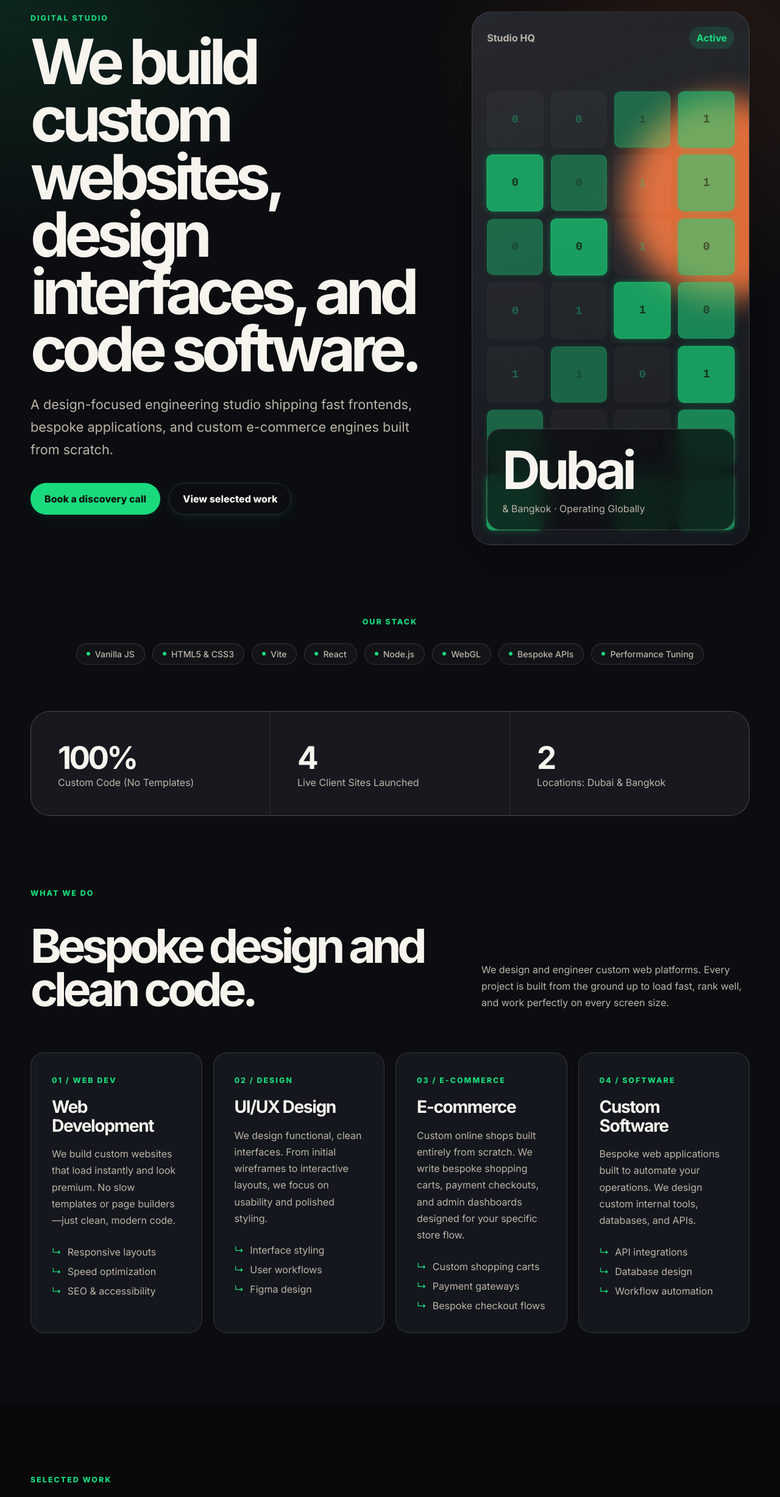
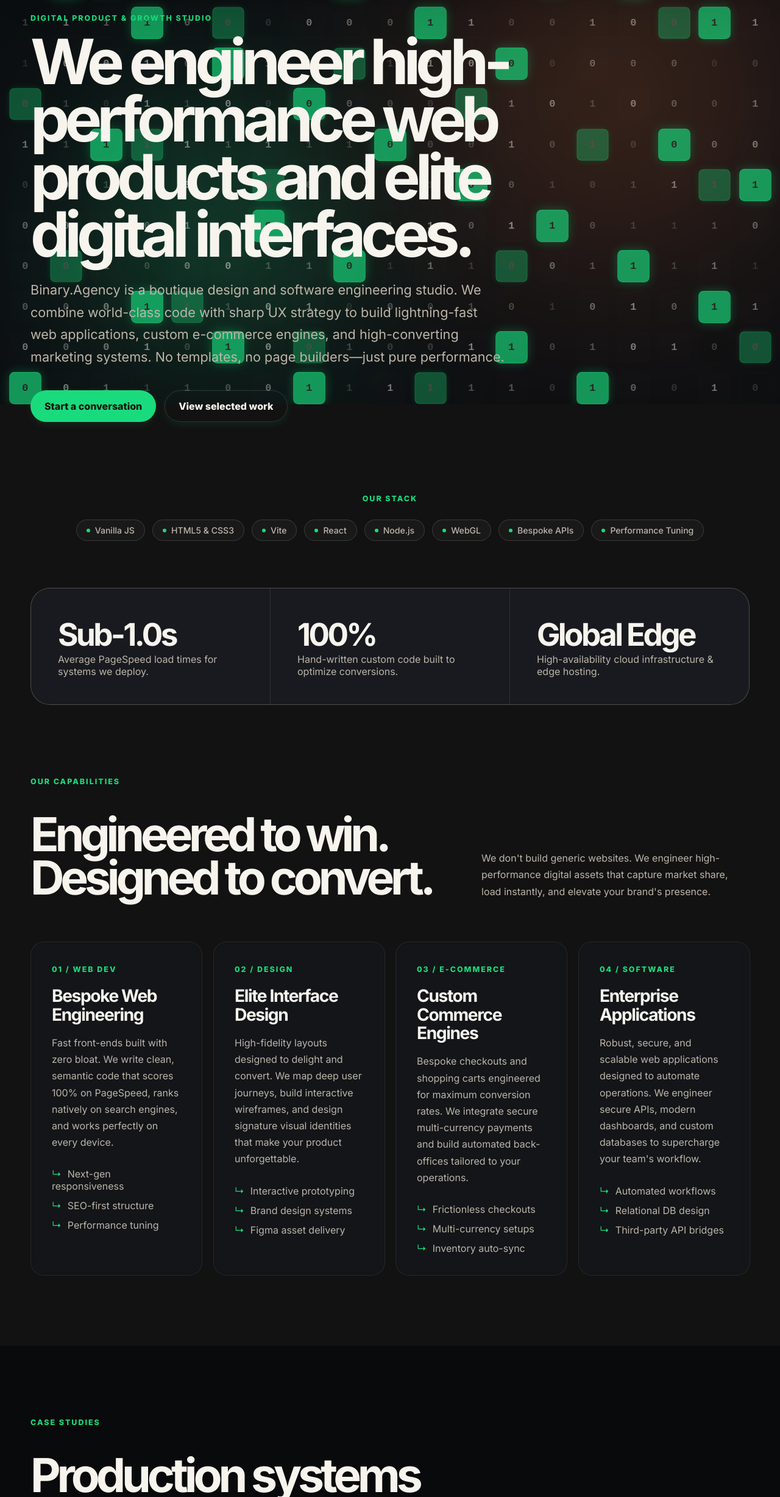
Before and after one commit to sinansha-dev/Binary.agency.com, a website: page index.html in a window 1280 px wide. Shown: the part 137-2592 px from the top of the page at 61% size. Drawn offline with Linux system fonts and the light colour scheme.

Commit message:
bg-animation

```diff
--- a/index.html
+++ b/index.html
@@ -14,6 +14,12 @@
 </head>
 
 <body>
+  <div class="page-bg-animation" aria-hidden="true">
+    <div class="ambient-blob blob-orange"></div>
+    <div class="ambient-blob blob-green"></div>
+    <div class="ambient-grid" id="bg-binary-grid"></div>
+    <div class="cursor-spotlight"></div>
+  </div>
   <div id="root"></div>
   <script type="module" src="./src/main.js"></script>
 </body>
--- a/src/main.js
+++ b/src/main.js
@@ -1,82 +1,82 @@
 const stats = [
-  { value: '100%', label: 'Custom Code (No Templates)' },
-  { value: '4', label: 'Live Client Sites Launched' },
-  { value: '2', label: 'Locations: Dubai & Bangkok' },
+  { value: 'Sub-1.0s', label: 'Average PageSpeed load times for systems we deploy.' },
+  { value: '100%', label: 'Hand-written custom code built to optimize conversions.' },
+  { value: 'Global Edge', label: 'High-availability cloud infrastructure & edge hosting.' },
 ];
 
 const services = [
   {
     eyebrow: '01 / Web Dev',
-    title: 'Web Development',
-    copy: 'We build custom websites that load instantly and look premium. No slow templates or page builders—just clean, modern code.',
-    features: ['Responsive layouts', 'Speed optimization', 'SEO & accessibility'],
+    title: 'Bespoke Web Engineering',
+    copy: 'Fast front-ends built with zero bloat. We write clean, semantic code that scores 100% on PageSpeed, ranks natively on search engines, and works perfectly on every device.',
+    features: ['Next-gen responsiveness', 'SEO-first structure', 'Performance tuning'],
   },
   {
     eyebrow: '02 / Design',
-    title: 'UI/UX Design',
-    copy: 'We design functional, clean interfaces. From initial wireframes to interactive layouts, we focus on usability and polished styling.',
-    features: ['Interface styling', 'User workflows', 'Figma design'],
+    title: 'Elite Interface Design',
+    copy: 'High-fidelity layouts designed to delight and convert. We map deep user journeys, build interactive wireframes, and design signature visual identities that make your product unforgettable.',
+    features: ['Interactive prototyping', 'Brand design systems', 'Figma asset delivery'],
   },
   {
     eyebrow: '03 / E-commerce',
-    title: 'E-commerce',
-    copy: 'Custom online shops built entirely from scratch. We write bespoke shopping carts, payment checkouts, and admin dashboards designed for your specific store flow.',
-    features: ['Custom shopping carts', 'Payment gateways', 'Bespoke checkout flows'],
+    title: 'Custom Commerce Engines',
+    copy: 'Bespoke checkouts and shopping carts engineered for maximum conversion rates. We integrate secure multi-currency payments and build automated back-offices tailored to your operations.',
+    features: ['Frictionless checkouts', 'Multi-currency setups', 'Inventory auto-sync'],
   },
   {
     eyebrow: '04 / Software',
-    title: 'Custom Software',
-    copy: 'Bespoke web applications built to automate your operations. We design custom internal tools, databases, and APIs.',
-    features: ['API integrations', 'Database design', 'Workflow automation'],
+    title: 'Enterprise Applications',
+    copy: 'Robust, secure, and scalable web applications designed to automate operations. We engineer secure APIs, modern dashboards, and custom databases to supercharge your team\'s workflow.',
+    features: ['Automated workflows', 'Relational DB design', 'Third-party API bridges'],
   },
 ];
 
 const work = [
   {
     name: 'May Exports Thailand',
-    category: 'B2B Trade',
-    metric: 'B2B Directory',
-    description: 'Custom product catalog and import/export database built for an agricultural export company in Bangkok.',
+    category: 'Global B2B Commerce',
+    metric: 'Catalog Database',
+    description: 'An international B2B directory and agricultural export search platform, optimizing bulk quote requests and catalog index speeds in Bangkok.',
     link: 'https://www.mayexportsthailand.com/',
   },
   {
     name: 'Romford Group',
-    category: 'Real Estate',
-    metric: 'Portfolio Site',
-    description: 'Minimalist corporate portfolio showcase showcasing property investments and luxury residential developments.',
+    category: 'Luxury Real Estate',
+    metric: 'Investor Platform',
+    description: 'A high-end, immersive digital showcase showcasing multi-million dollar luxury real estate investments and developer portfolios.',
     link: 'https://romford.netlify.app',
   },
   {
     name: 'ESF UAE',
-    category: 'Sports Distribution',
-    metric: 'Product Portal',
-    description: 'B2B equipment distribution directory and booking interface for sports facilities across the UAE.',
+    category: 'Enterprise Distribution',
+    metric: 'Booking & Catalog',
+    description: 'A high-speed product portal and complex booking system built for one of the largest sports equipment distributors in the UAE.',
     link: 'https://www.esfuae.com/',
   },
   {
     name: 'AtoZ Travel',
-    category: 'Travel & Hospitality',
-    metric: 'Booking App',
-    description: 'Interactive custom travel planner and holiday package booking tool tailored for UAE tourism.',
+    category: 'B2C Hospitality',
+    metric: 'Interactive Planner',
+    description: 'A custom, high-speed itinerary planner and holiday package booking tool tailored for premium GCC travel and tourism.',
     link: 'https://atoztravel.ae',
   },
 ];
 
 const process = [
   {
-    label: '01 / Scoping',
-    title: 'Strategy & Wireframes',
-    copy: 'We scope your project requirements, map the user journeys, and outline page structures before designing.',
+    label: '01 / Strategy',
+    title: 'Technical Architecture & Alignment',
+    copy: 'We break down your goals, wireframe the user flow, and design the software architecture before writing a single line of code.',
   },
   {
-    label: '02 / UI Design',
-    title: 'Figma Layouts',
-    copy: 'We design the complete visual interface in Figma, focusing on layout flow, clean typography, and modern aesthetics.',
+    label: '02 / Interface',
+    title: 'Interactive High-Fidelity Design',
+    copy: 'We build interactive prototypes in Figma, shaping the design system, micro-interactions, and visual layouts until it feels signature.',
   },
   {
-    label: '03 / Coding',
-    title: 'Development & Launch',
-    copy: 'We write clean HTML, CSS, and JS. We optimize page performance, test across all device sizes, and launch the live site.',
+    label: '03 / Engineering',
+    title: 'Production Engineering & Optimization',
+    copy: 'We write production-grade, highly-optimized code, rigorously test across devices and platforms, and deploy on global edge servers.',
   },
 ];
 
@@ -109,30 +109,17 @@ function header() {
 }
 
 function hero() {
-  const gridCells = Array.from({ length: 28 }, () => `<span class="binary-cell">${Math.random() > 0.5 ? '1' : '0'}</span>`).join('');
-
   return html`
     <section class="hero" id="top">
       <div class="hero__content">
-        <p class="eyebrow">Digital Studio</p>
-        <h1>We build custom websites, design interfaces, and code software.</h1>
+        <p class="eyebrow">Digital Product & Growth Studio</p>
+        <h1>We engineer high-performance web products and elite digital interfaces.</h1>
         <p class="hero__copy">
-          A design-focused engineering studio shipping fast frontends, bespoke applications, and custom e-commerce engines built from scratch.
+          Binary.Agency is a boutique design and software engineering studio. We combine world-class code with sharp UX strategy to build lightning-fast web applications, custom e-commerce engines, and high-converting marketing systems. No templates, no page builders—just pure performance.
         </p>
         <div class="hero__actions">
-          <a class="button" href="#contact">Book a discovery call</a>
+          <a class="button" href="#contact">Start a conversation</a>
           <a class="button button--ghost" href="#work">View selected work</a>
-        </div>
-      </div>
-      <div class="hero-card" aria-label="Studio Details">
-        <div class="hero-card__topline">
-          <span>Studio HQ</span>
-          <span class="status-pill">Active</span>
-        </div>
-        <div class="signal-grid" aria-hidden="true">${gridCells}</div>
-        <div class="metric-card">
-          <strong>Dubai</strong>
-          <span>& Bangkok · Operating Globally</span>
         </div>
       </div>
     </section>
@@ -173,9 +160,9 @@ function servicesSection() {
   return html`
     <section class="section" id="services">
       ${sectionHeader({
-        eyebrow: 'What we do',
-        title: 'Bespoke design and clean code.',
-        copy: 'We design and engineer custom web platforms. Every project is built from the ground up to load fast, rank well, and work perfectly on every screen size.',
+        eyebrow: 'Our Capabilities',
+        title: 'Engineered to win. Designed to convert.',
+        copy: 'We don\'t build generic websites. We engineer high-performance digital assets that capture market share, load instantly, and elevate your brand\'s presence.',
       })}
       <div class="card-grid card-grid--services">
         ${services.map((service) => html`
@@ -196,7 +183,7 @@ function servicesSection() {
 function workSection() {
   return html`
     <section class="section section--dark" id="work">
-      ${sectionHeader({ eyebrow: 'Selected Work', title: 'Projects we\'ve shipped.' })}
+      ${sectionHeader({ eyebrow: 'Case Studies', title: 'Production systems we\'ve shipped.' })}
       <div class="card-grid card-grid--work">
         ${work.map((item) => html`
           <a href="${item.link}" target="_blank" rel="noopener noreferrer" class="work-card">
@@ -219,7 +206,7 @@ function workSection() {
 function processSection() {
   return html`
     <section class="section" id="process">
-      ${sectionHeader({ eyebrow: 'How we work', title: 'From first call to deployment.' })}
+      ${sectionHeader({ eyebrow: 'Our Process', title: 'Our execution framework.' })}
       <div class="timeline">
         ${process.map((step, index) => html`
           <article class="timeline__item">
@@ -241,9 +228,9 @@ function contact() {
     <section class="contact" id="contact">
       <div>
         <p class="eyebrow">Start a Project</p>
-        <h2>Let's build something together.</h2>
+        <h2>Let's engineer your growth.</h2>
       </div>
-      <a class="button button--light" href="mailto:hello@binary.agency">hello@binary.agency</a>
+      <a class="button button--light" href="mailto:hello@binary.agency">Start a conversation</a>
     </section>
   `;
 }
@@ -275,15 +262,81 @@ function app() {
 
 document.getElementById('root').innerHTML = app();
 
-// Live binary grid cell value toggler to represent "Binary" computation
+
+
+// --- Debounce Helper ---
+function debounce(fn, delay) {
+  let timer = null;
+  return function (...args) {
+    clearTimeout(timer);
+    timer = setTimeout(() => fn.apply(this, args), delay);
+  };
+}
+
+// --- Background Binary Grid Initializer ---
+function initBackgroundGrid() {
+  const container = document.getElementById('bg-binary-grid');
+  if (!container) return;
+
+  // Each cell is 70px including gap (approx 54px cell + 16px gap)
+  const cellWidth = 70;
+  const cols = Math.ceil(window.innerWidth / cellWidth);
+  const rows = Math.ceil(window.innerHeight / cellWidth);
+
+  container.style.setProperty('--grid-cols', cols);
+  container.style.setProperty('--grid-rows', rows);
+
+  const cellCount = cols * rows;
+  const fragment = document.createDocumentFragment();
+
+  for (let i = 0; i < cellCount; i++) {
+    const span = document.createElement('span');
+    span.textContent = Math.random() > 0.5 ? '1' : '0';
+    // Random initial opacity between 0.1 and 0.5 for an organic look
+    span.style.opacity = (Math.random() * 0.4 + 0.1).toFixed(2);
+    fragment.appendChild(span);
+  }
+
+  container.innerHTML = '';
+  container.appendChild(fragment);
+}
+
+// Initialize on page load
+initBackgroundGrid();
+
+// Handle window resize with debounce to maintain grid layout
+window.addEventListener('resize', debounce(initBackgroundGrid, 200));
+
+// --- Periodic Background Grid Updates ---
 setInterval(() => {
-  const cells = document.querySelectorAll('.binary-cell');
+  const cells = document.querySelectorAll('#bg-binary-grid span');
   if (cells.length > 0) {
-    // Randomly select 3 cells to toggle values
-    for (let i = 0; i < 3; i++) {
+    // Select about 1.5% of cells to toggle value and opacity
+    const toggleCount = Math.max(3, Math.floor(cells.length * 0.015));
+    for (let i = 0; i < toggleCount; i++) {
       const index = Math.floor(Math.random() * cells.length);
       const cell = cells[index];
-      cell.textContent = cell.textContent === '1' ? '0' : '1';
+      if (cell) {
+        cell.textContent = cell.textContent === '1' ? '0' : '1';
+        cell.style.opacity = (Math.random() * 0.4 + 0.1).toFixed(2);
+
+        // Add a temporary subtle flash highlight
+        cell.style.borderColor = 'rgba(25, 219, 125, 0.15)';
+        cell.style.backgroundColor = 'rgba(25, 219, 125, 0.03)';
+        setTimeout(() => {
+          cell.style.borderColor = '';
+          cell.style.backgroundColor = '';
+        }, 1200);
+      }
     }
   }
-}, 600);
+}, 800);
+
+// --- Mouse Coordinate Tracking for Cursor Spotlight ---
+document.addEventListener('mousemove', (e) => {
+  const bgWrapper = document.querySelector('.page-bg-animation');
+  if (bgWrapper) {
+    bgWrapper.style.setProperty('--mouse-x', `${e.clientX}px`);
+    bgWrapper.style.setProperty('--mouse-y', `${e.clientY}px`);
+  }
+});
--- a/src/styles.css
+++ b/src/styles.css
@@ -27,10 +27,7 @@ html {
 
 body {
   margin: 0;
-  background:
-    radial-gradient(circle at top left, rgba(25, 219, 125, 0.16), transparent 34rem),
-    radial-gradient(circle at 88% 4%, rgba(255, 122, 61, 0.13), transparent 28rem),
-    var(--color-body);
+  background: transparent;
   color: var(--color-ink);
 }
 
@@ -175,9 +172,9 @@ main {
   min-height: calc(100vh - 86px);
   padding: clamp(40px, 6vw, 72px) 0 var(--space-section);
   display: grid;
-  grid-template-columns: minmax(0, 1.05fr) minmax(320px, 0.75fr);
+  grid-template-columns: 1fr;
   gap: clamp(36px, 7vw, 86px);
-  align-items: start;
+  align-items: center;
 }
 
 .eyebrow {
@@ -191,7 +188,7 @@ main {
 .hero h1,
 .section-header h2,
 .contact h2 {
-  max-width: 920px;
+  max-width: 980px;
   margin-top: 14px;
   font-size: clamp(3rem, 8vw, 7.4rem);
   line-height: 0.92;
@@ -199,7 +196,7 @@ main {
 }
 
 .hero__copy {
-  max-width: 690px;
+  max-width: 780px;
   margin-top: 26px;
   font-size: clamp(1.05rem, 1.7vw, 1.35rem);
 }
@@ -210,127 +207,7 @@ main {
   flex-wrap: wrap;
 }
 
-.hero-card {
-  position: relative;
-  min-height: 560px;
-  padding: 24px;
-  border: 1px solid var(--color-line);
-  border-radius: var(--radius-lg);
-  background:
-    linear-gradient(160deg, rgba(255, 255, 255, 0.08), rgba(255, 255, 255, 0)),
-    var(--color-panel);
-  box-shadow: var(--shadow-soft);
-  overflow: hidden;
-}
 
-.hero-card::before {
-  content: '';
-  position: absolute;
-  inset: 16% -28% auto auto;
-  width: 330px;
-  height: 330px;
-  border-radius: 50%;
-  background: var(--color-orange);
-  filter: blur(24px);
-  opacity: 0.85;
-}
-
-.hero-card__topline {
-  position: relative;
-  z-index: 1;
-  justify-content: space-between;
-  color: var(--color-muted);
-  font-weight: 700;
-}
-
-.status-pill {
-  padding: 8px 12px;
-  border-radius: 999px;
-  background: rgba(25, 219, 125, 0.14);
-  color: var(--color-brand);
-}
-
-.signal-grid {
-  position: relative;
-  z-index: 1;
-  display: grid;
-  grid-template-columns: repeat(4, 1fr);
-  gap: 12px;
-  margin-top: 70px;
-}
-
-.signal-grid span {
-  aspect-ratio: 1;
-  border-radius: 10px;
-  background: rgba(247, 244, 238, 0.03);
-  display: grid;
-  place-items: center;
-  font-family: monospace;
-  font-weight: 800;
-  font-size: 1.2rem;
-  color: rgba(25, 219, 125, 0.35);
-  transition: background 300ms ease, color 300ms ease, border-color 300ms ease;
-  user-select: none;
-  border: 1px solid rgba(255, 255, 255, 0.02);
-}
-
-@keyframes pulseCell {
-  0%, 100% {
-    opacity: 0.45;
-    transform: scale(0.96);
-    color: rgba(25, 219, 125, 0.35);
-    background: rgba(247, 244, 238, 0.03);
-    border-color: rgba(255, 255, 255, 0.02);
-  }
-  50% {
-    opacity: 1;
-    transform: scale(1.03);
-    color: #11140d;
-    background: var(--color-brand);
-    border-color: var(--color-brand);
-    box-shadow: 0 0 16px rgba(25, 219, 125, 0.5);
-  }
-}
-
-.signal-grid span:nth-child(3n) {
-  animation: pulseCell 4s infinite ease-in-out;
-}
-
-.signal-grid span:nth-child(4n) {
-  animation: pulseCell 5s infinite ease-in-out;
-  animation-delay: 1.5s;
-}
-
-.signal-grid span:nth-child(5n) {
-  animation: pulseCell 6s infinite ease-in-out;
-  animation-delay: 3s;
-}
-
-.metric-card {
-  position: absolute;
-  right: 24px;
-  bottom: 24px;
-  left: 24px;
-  padding: 24px;
-  border: 1px solid rgba(247, 244, 238, 0.18);
-  border-radius: var(--radius-md);
-  background: rgba(11, 13, 16, 0.74);
-  backdrop-filter: blur(16px);
-  z-index: 2;
-}
-
-.metric-card strong {
-  display: block;
-  font-size: clamp(3rem, 8vw, 5.4rem);
-  line-height: 1;
-  letter-spacing: -0.07em;
-}
-
-.metric-card span {
-  display: block;
-  margin-top: 10px;
-  color: var(--color-muted);
-}
 
 .stats-band,
 .section,
@@ -423,7 +300,9 @@ main {
 .section--dark {
   width: 100%;
   padding-inline: max(20px, calc((100vw - 1180px) / 2));
-  background: #07080a;
+  background: rgba(7, 8, 10, 0.75);
+  backdrop-filter: blur(12px);
+  -webkit-backdrop-filter: blur(12px);
 }
 
 .section-header {
@@ -722,3 +601,179 @@ main {
 ::-webkit-scrollbar-thumb:hover {
   background: rgba(25, 219, 125, 0.4);
 }
+
+/* --- Background Animation styles --- */
+.page-bg-animation {
+  position: fixed;
+  inset: 0;
+  width: 100vw;
+  height: 100vh;
+  z-index: -1;
+  overflow: hidden;
+  pointer-events: none;
+  background: var(--color-body);
+}
+
+/* GPU-accelerated cursor tracking spotlight */
+.cursor-spotlight {
+  position: absolute;
+  width: 480px;
+  height: 480px;
+  top: -240px;
+  left: -240px;
+  background: radial-gradient(
+    circle,
+    rgba(25, 219, 125, 0.07) 0%,
+    rgba(255, 122, 61, 0.04) 50%,
+    transparent 100%
+  );
+  pointer-events: none;
+  z-index: 3;
+  will-change: transform;
+  transform: translate3d(var(--mouse-x, -999px), var(--mouse-y, -999px), 0);
+}
+
+.ambient-blob {
+  position: absolute;
+  border-radius: 50%;
+  filter: blur(140px);
+  mix-blend-mode: screen;
+  pointer-events: none;
+  opacity: 0.38;
+  will-change: transform;
+}
+
+.blob-orange {
+  background: radial-gradient(circle, var(--color-orange) 0%, transparent 80%);
+  width: 50vw;
+  height: 50vw;
+  top: -10%;
+  right: -10%;
+  animation: floatOrange 22s infinite alternate ease-in-out;
+}
+
+.blob-green {
+  background: radial-gradient(circle, var(--color-brand) 0%, transparent 80%);
+  width: 45vw;
+  height: 45vw;
+  bottom: -10%;
+  left: -10%;
+  animation: floatGreen 28s infinite alternate ease-in-out;
+  animation-delay: -5s;
+}
+
+@keyframes floatOrange {
+  0% {
+    transform: translate(0, 0) scale(1);
+  }
+  50% {
+    transform: translate(-15vw, 15vh) scale(1.15);
+  }
+  100% {
+    transform: translate(-5vw, -5vh) scale(0.9);
+  }
+}
+
+@keyframes floatGreen {
+  0% {
+    transform: translate(0, 0) scale(1);
+  }
+  50% {
+    transform: translate(18vw, -12vh) scale(0.9);
+  }
+  100% {
+    transform: translate(5vw, 5vh) scale(1.1);
+  }
+}
+
+.ambient-grid {
+  position: absolute;
+  inset: 0;
+  display: grid;
+  grid-template-columns: repeat(var(--grid-cols, 15), 1fr);
+  grid-template-rows: repeat(var(--grid-rows, 10), 1fr);
+  gap: 16px;
+  padding: 16px;
+  z-index: 2;
+  box-sizing: border-box;
+}
+
+.ambient-grid span {
+  display: grid;
+  place-items: center;
+  font-family: monospace;
+  font-weight: 700;
+  font-size: 1.05rem;
+  color: var(--color-ink);
+  background: rgba(247, 244, 238, 0.015);
+  border: 1px solid rgba(247, 244, 238, 0.012);
+  border-radius: 8px;
+  aspect-ratio: 1;
+  user-select: none;
+  transition: opacity 0.6s ease, color 0.6s ease, background-color 0.6s ease, border-color 0.6s ease;
+  will-change: opacity, content;
+  contain: layout paint;
+}
+
+/* --- Glassmorphic Enhancements --- */
+.service-card,
+.timeline__item {
+  background: rgba(20, 23, 29, 0.65) !important;
+  backdrop-filter: blur(10px);
+  -webkit-backdrop-filter: blur(10px);
+  border: 1px solid rgba(247, 244, 238, 0.08) !important;
+  transform: translate3d(0, 0, 0);
+  backface-visibility: hidden;
+  will-change: transform;
+}
+
+.work-card {
+  background:
+    linear-gradient(180deg, rgba(25, 219, 125, 0.12), transparent 46%),
+    rgba(27, 32, 40, 0.65) !important;
+  backdrop-filter: blur(10px);
+  -webkit-backdrop-filter: blur(10px);
+  border: 1px solid rgba(247, 244, 238, 0.08) !important;
+  transform: translate3d(0, 0, 0);
+  backface-visibility: hidden;
+  will-change: transform;
+}
+
+/* Animating specific background cells to pulse to green and glow */
+.ambient-grid span:nth-child(7n) {
+  animation: pulseCellBg 8s infinite ease-in-out;
+}
+
+.ambient-grid span:nth-child(11n) {
+  animation: pulseCellBg 11s infinite ease-in-out;
+  animation-delay: 2s;
+}
+
+.ambient-grid span:nth-child(13n) {
+  animation: pulseCellBg 14s infinite ease-in-out;
+  animation-delay: 4.5s;
+}
+
+.ambient-grid span:nth-child(17n) {
+  animation: pulseCellBg 17s infinite ease-in-out;
+  animation-delay: 6s;
+}
+
+@keyframes pulseCellBg {
+  0%, 100% {
+    opacity: 0.18;
+    transform: scale(1);
+    color: var(--color-ink);
+    background: rgba(247, 244, 238, 0.015);
+    border-color: rgba(247, 244, 238, 0.012);
+    box-shadow: none;
+  }
+  50% {
+    opacity: 0.85;
+    transform: scale(1.04);
+    color: #11140d;
+    background: var(--color-brand);
+    border-color: var(--color-brand);
+    box-shadow: 0 0 20px rgba(25, 219, 125, 0.45);
+  }
+}
```
